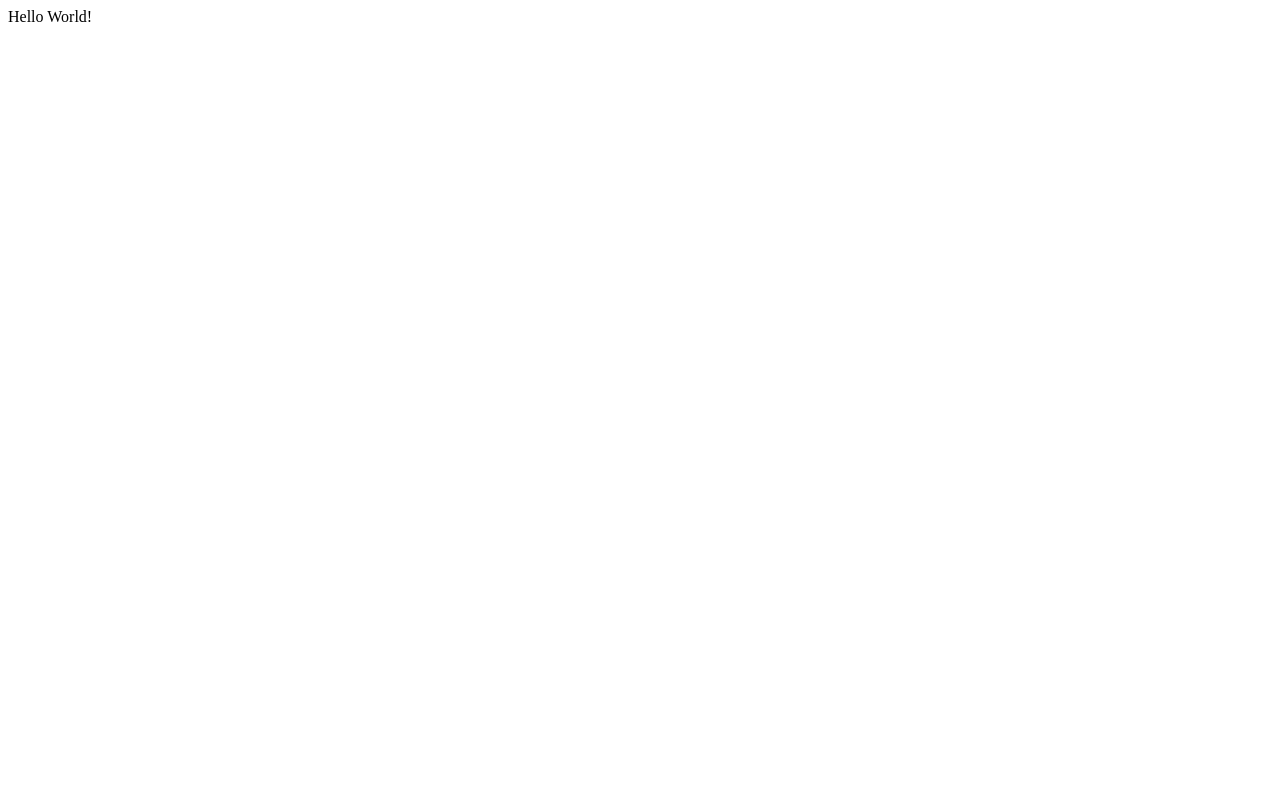
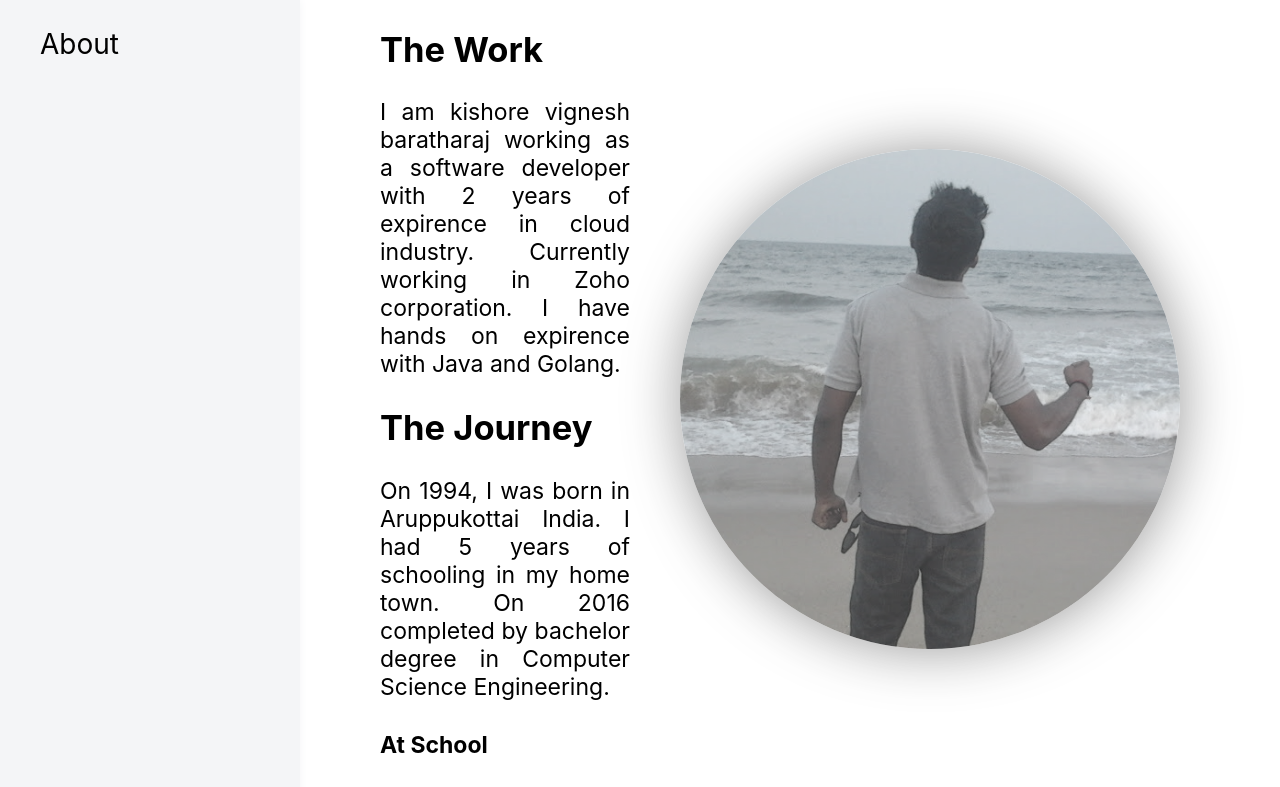
Before and after one commit to KishoreVignesh/kishorevignesh.github.io, a plain HTML site: page index.html in a window 1280 px wide. Shown: the top 787 px of the page. Drawn offline with Linux system fonts and the light colour scheme.

Commit message:
About me section

```diff
--- /dev/null
+++ b/css/style.css
@@ -0,0 +1,89 @@
+
+body,html {
+   width: 100%;
+   height: 100%;
+   margin: 0px;
+   display: flex;
+   box-sizing: border-box;
+
+
+   font-family: Charlie Text,-apple-system,BlinkMacSystemFont,Segoe UI,Roboto,Noto Sans,Ubuntu,Droid Sans,Helvetica Neue,sans-serif;
+   font-style: normal;
+}
+
+div#app {
+    width: 100%;
+    height: 100%;
+    margin: 0px auto;
+}
+
+div#left-pane {
+    width: 300px;
+    box-shadow: 0px 0px 9px #F4F5F7;
+    background: #F4F5F7;
+    position: fixed;
+    display: block;
+    height: 100vh;
+}
+
+#left-pane a {
+    text-decoration: none;
+    color: #000;
+}
+
+#left-pane ol {
+    list-style: none;
+}
+
+#left-pane li {
+    font-size: 28px;
+    line-height: 2;
+    cursor: pointer;
+}
+
+div#resume {
+    display: none;
+    position: fixed;
+    right: 150px;
+    top: 15px;
+    background: #0052CC;
+    border: 1px solid #0052CC;
+    color: #F4F5F7;
+    font-size: 15px;
+    padding: 10px;
+    border-radius: 2px;
+    cursor: pointer;
+}
+
+div#resume:hover{
+    background: #0047B3;
+    border: 1px solid #0047B3;
+    color: #F4F5F7;
+}
+
+span.bg-im{
+    background-image:url("/images/bg.jpg")
+}
+
+div#right-pane {
+    margin-left: 380px;
+    font-size: 23px;
+    text-align: justify;
+    margin-right: 50px;
+}
+
+span.bg-im {
+    background-image: url(/images/bg.jpg);
+    background-size: 670px;
+    display: block;
+    height: 500px;
+    width: 500px;
+    border-radius: 300px;
+    opacity: 0.8;
+    filter: grayscale(70%);
+    box-shadow: 1px 1px 57px grey;
+    float: right;
+    margin-top: 120px;
+    margin-right: 50px;
+    margin-left: 50px;
+}
--- a/index.html
+++ b/index.html
@@ -2,8 +2,53 @@
 <html>
 	<head>
 		<title>Welcome!</title>
+		<link rel="stylesheet" href="/css/style.css">
 	</head>
 	<body>
-		Hello World!
+		<div id="app">
+			<div id="resume">Resume</div>
+			<div id="left-pane">
+				<ol>
+					<a href="/"><li>About</li></a>
+				<ol>
+			</div>
+			<div id="right-pane">
+				<span class="bg-im">
+					</span>
+				<h2>The Work</h2>
+				<p>
+					I am kishore vignesh baratharaj working as a software developer with 2 years of expirence in cloud industry. Currently working in Zoho corporation. I have hands on expirence with Java and Golang.
+				</p>
+				<h2>The Journey</h2>
+				<p>
+					On 1994, I was born in Aruppukottai India. I had 5 years of schooling in my home town.  On 2016 completed by bachelor degree in Computer Science Engineering.
+				</p>
+				<h4>At School</h3>
+				<p>
+					I had access to computer at a very early age. I was amazed and facined by computer games. The real interest when i was trying  to connect two computer thought LAN for Counter Strike game. This introuduced me to Networking. On 2010 with the passion took Computer Science as major in my Higher secondary school. I was facinated by world wide web. I wanted to host a server in my home. This introduced me to static and dyanamic ip addresses. Configured Port forwarding in the router to one of my machines in my home. My dynamic ip address was periodically updated by dyn service provided by a third party at that time. I wanted to play LAN based games over internet. Used Himachi product from logmein. It introduced me to Virtual Private Network. On 2012, finished my schooling from KRMM, Chennai.
+				</p>
+				<h4>At College</h4>
+				<p>
+					With enough interest and facination enrolled myself in Bachelors of Computer Science Engineering. Enjoyed taking ride at computer science subjects semester by semester. With more curiosity tried Ruby on Rails. It introduced me to Model View Controller, DB migrations, Object relational mapping etc.  Tested Python Admin page django. To further fullfill my curiosity, enrolled for SWEBOK course provided by IEEE. This introduced me to Java Programing language. Taught me why low coupling and high cohesion is important. SWEBOK shaped me up as a professional programmer.
+				</p>
+				<p>
+					During college, I use to teach computer science through <a href="https://www.youtube.com/channel/UC8w-cG_sPnqXFySYI-ccPjw" target="_blank" >my youtube channel</a>. Teaching and sharing the knowledge help me to gain confidence and leadership skills. It gave me enough foundation briks for moving forward.
+				</p>
+				<p>
+					Having realized that the real servers are expensive. Wanted to get hands on expirence with android. Android is a beautifuly desinged artwork. It taught me various design patterns in action.
+				</p>
+				<h4>At Zoho Headquaters</h4>
+				<p>
+					By June 6th 2016 very soon after my college found myself at Zoho Corporation. From that day till now i am living my dearms. I have been put into cloud divison. This introduced me to Cassandra (Paxos Conseus) , Golang (Love with channels and slices) , FFMpeg (swiss knife for video encoding and decoding), React (One way data binding), Redux (State management).
+				</p>
+				<p>
+					Zoho as an enterpirse helped me to learn a lot of things. It starts with Cloud Mysql Database Sharding. As a beloved java vetran. I got my hands dirty by writing a number of frameworks which includes ORM layer for Custom persistence layer at zoho and I wrote lots of custom frameworks for the poduct.
+				</p>
+				<h2>And it continues . . .</h2>
+				<p>
+					Having said a lot about me. I love computers and to program them. I am always facinated about it. My journey to demystify computers continues. A lot to research about. A lot to know about. A lot of fun awaiting.
+				</p>
+			</div>
+		</div>
 	</body>
 </html>
```
Also changed, not shown: images/bg.jpg (added).
